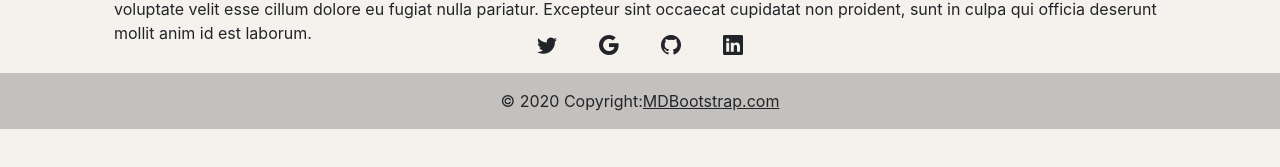
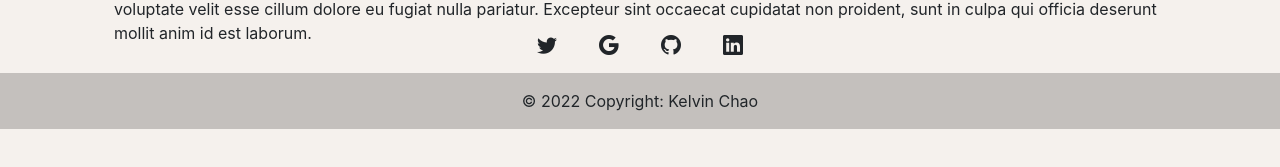
Before and after one commit to KKWChao/MyPortfolio, a React (Create React App) app: page / in a window 1280 px wide. Shown: the part 671-838 px from the top of the page. Built offline with nearby package versions, Linux system fonts and the light colour scheme.

Commit message:
updated footer

```diff
--- a/src/components/Footer/index.js
+++ b/src/components/Footer/index.js
@@ -8,7 +8,7 @@ function Footer() {
       <div className='text-center'>
         <a
             className='btn btn-link btn-floating btn-lg text-dark m-1'
-            href='#!'
+            href='https://twitter.com/'
             role='button'
             data-mdb-ripple-color='dark'
           >
@@ -16,7 +16,7 @@ function Footer() {
         </a>
         <a
             className='btn btn-link btn-floating btn-lg text-dark m-1'
-            href='#!'
+            href='https://www.google.com/'
             role='button'
             data-mdb-ripple-color='dark'
           >
@@ -24,7 +24,7 @@ function Footer() {
           </a>
           <a
             className='btn btn-link btn-floating btn-lg text-dark m-1'
-            href='#!'
+            href='https://github.com/KKWChao'
             role='button'
             data-mdb-ripple-color='dark'
           >
@@ -32,7 +32,7 @@ function Footer() {
           </a>
           <a
             className='btn btn-link btn-floating btn-lg text-dark m-1'
-            href='#!'
+            href='https://www.linkedin.com/in/kelvinkchao/'
             role='button'
             data-mdb-ripple-color='dark'
           >
@@ -40,10 +40,7 @@ function Footer() {
           </a>
       </div>
       <div className='text-center text-dark p-3' style={{ backgroundColor: 'rgba(0, 0, 0, 0.2)' }}>
-        © 2020 Copyright:
-        <a className='text-dark' href='https://mdbootstrap.com/'>
-          MDBootstrap.com
-        </a>
+        © 2022 Copyright: Kelvin Chao
       </div>
     </footer>
   )
```
